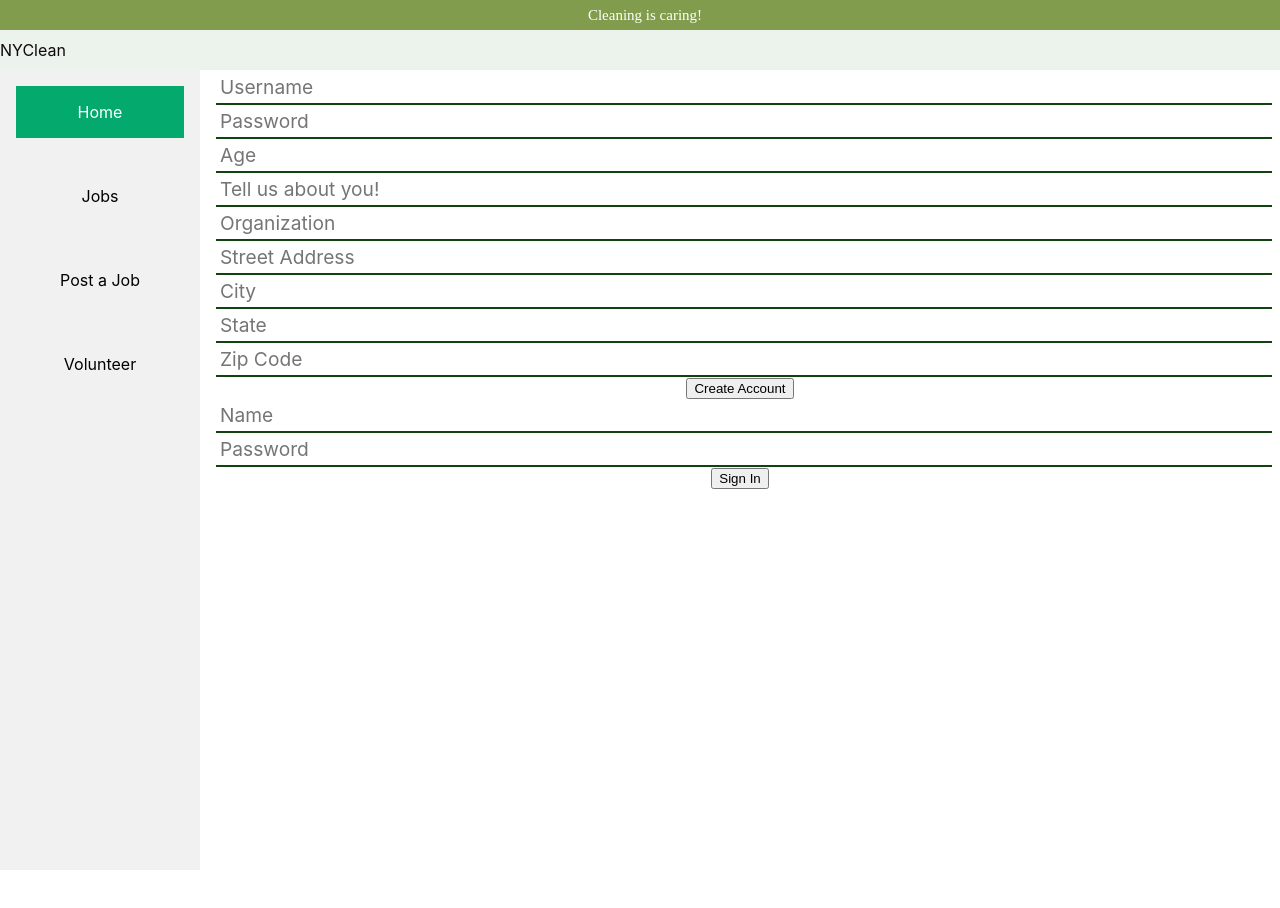
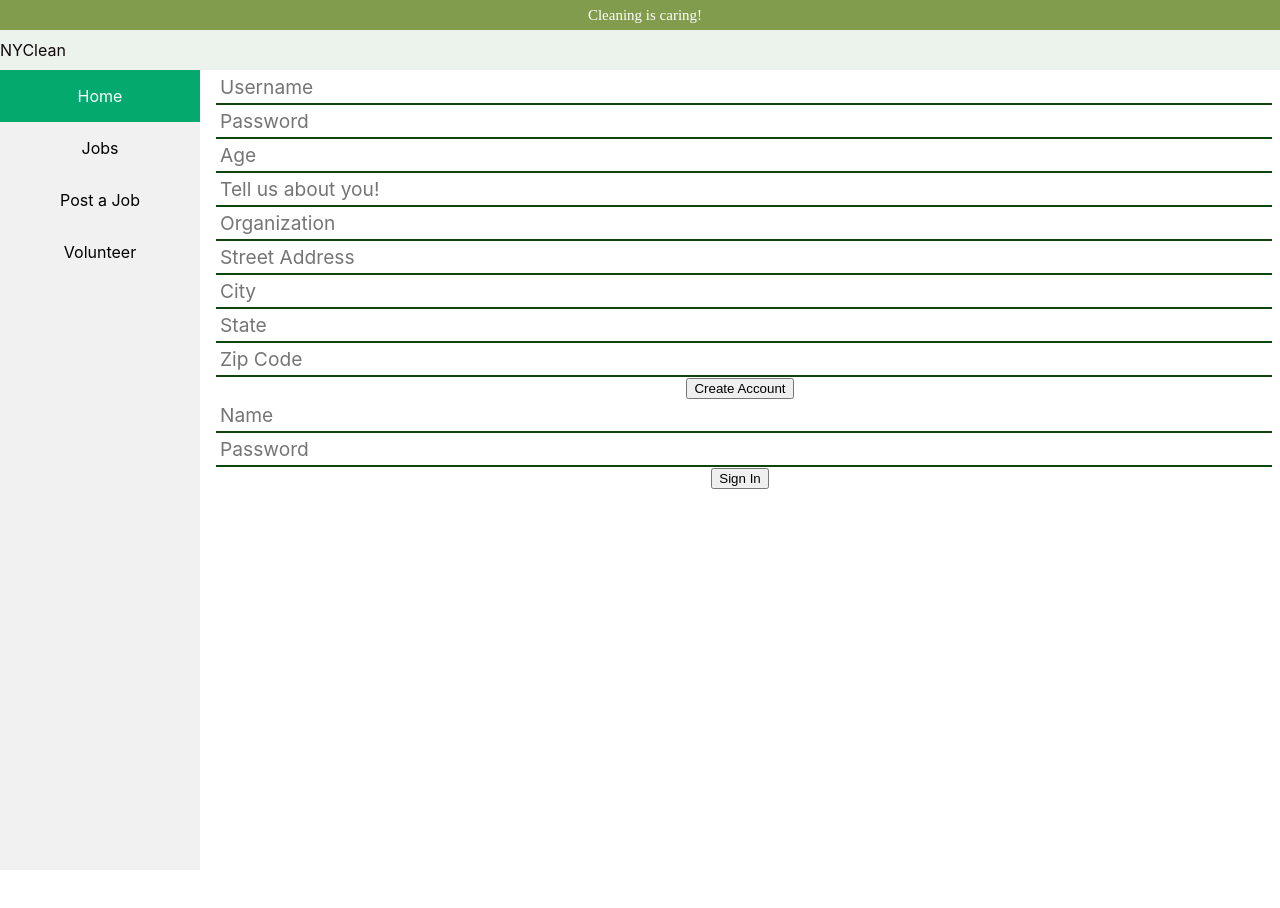
Before and after one commit to B-Keshav/NYCleans, a React (Create React App) app in the folder client/: page /volunteers in a window 1280 px wide. Shown: the top 908 px of the page. Built offline with nearby package versions, Linux system fonts and the light colour scheme; no server answers.

Commit message:
Fixing minor bugs

```diff
--- a/client/src/App.js
+++ b/client/src/App.js
@@ -36,19 +36,20 @@ function App() {
     setUser(user)
   }
 
+
   return (
     <BrowserRouter>
     <div className='top-banner-text'><span className='top-banner'></span></div>
     <div className='logo_bar'>NYClean</div>
       <div className="App">
-      <div class="sidebar">
-          <a><Link to={"/"} class="active">Home</Link></a>
-          <a><Link to={"/jobs"}>Jobs</Link></a>
-          <a><Link to={"/postajob"}>Post a Job</Link></a>
+      <div className="sidebar">
+          <Link to={"/"} className="active">Home</Link>
+          <Link to={"/jobs"}>Jobs</Link>
+          <Link to={"/postajob"}>Post a Job</Link>
            {user ?
            <button onClick={handleLogOut}>Sign Out</button>
            :
-            <a><Link to={"/volunteers"}>Volunteer</Link></a>
+            <Link to={"/volunteers"}>Volunteer</Link>
            }
         </div>
 
--- a/client/src/components/UserProfile.js
+++ b/client/src/components/UserProfile.js
@@ -1,7 +1,8 @@
 function UserProfile({ currentUser }) {
+    console.log(currentUser)
     if (!currentUser) return <h1>Loading...</h1>
 
-    console.log(currentUser)
+
 
     const { username, age, bio, organization } = currentUser
     console.log(currentUser.jobs)
```
